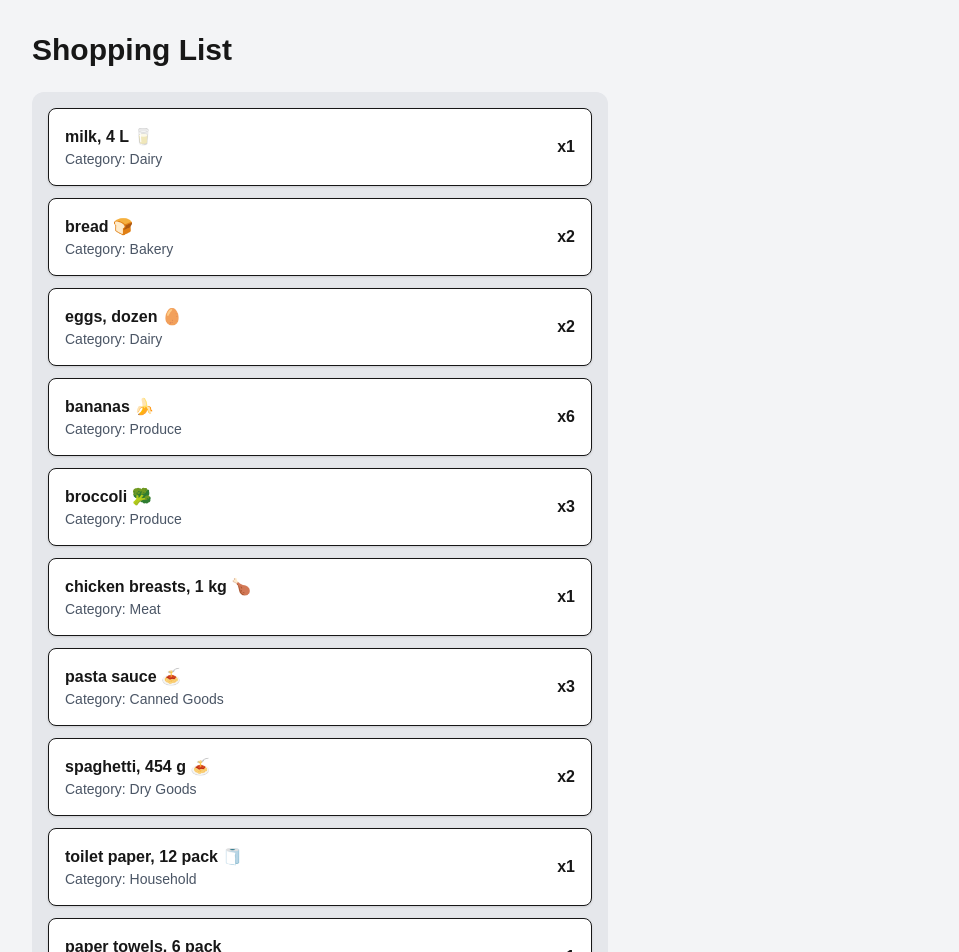
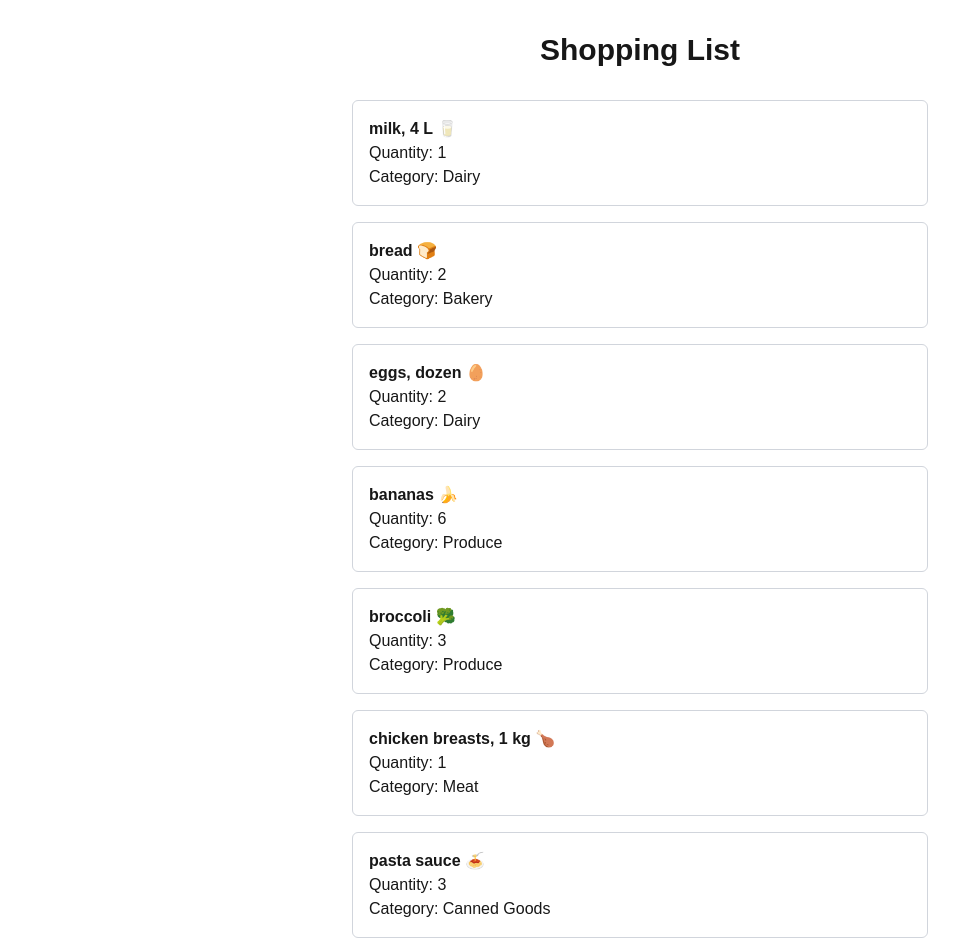
Before and after one commit to S-neha30/cprg306-assignments, a Next.js app: page /week-3 in a window 1280 px wide. Shown: the top 952 px of the page, without its empty margins (0-959 px from the left). Built offline with nearby package versions, Linux system fonts and the light colour scheme.

Commit message:
Update Week 3 grocery components

```diff
--- a/app/week-3/GroceryItem.js
+++ b/app/week-3/GroceryItem.js
@@ -1,13 +1,9 @@
 export default function Item({ name, quantity, category }) {
   return (
-    <li className="flex justify-between items-center bg-white p-4 border rounded-lg shadow-sm">
-      <div>
-        <p className="font-bold">{name}</p>
-        <p className="text-sm text-gray-600 capitalize">
-          Category: {category}
-        </p>
-      </div>
-      <span className="font-semibold">x{quantity}</span>
+    <li className="border border-gray-300 rounded-md p-4 bg-white">
+      <p className="font-semibold">{name}</p>
+      <p>Quantity: {quantity}</p>
+      <p className="capitalize">Category: {category}</p>
     </li>
   );
 }
--- a/app/week-3/GroceryItemList.js
+++ b/app/week-3/GroceryItemList.js
@@ -1,26 +1,95 @@
 import Item from "./GroceryItem";
 
 export default function GroceryItemList() {
-  const item1 = { name: "milk, 4 L 🥛", quantity: 1, category: "dairy" };
-  const item2 = { name: "bread 🍞", quantity: 2, category: "bakery" };
-  const item3 = { name: "eggs, dozen 🥚", quantity: 2, category: "dairy" };
-  const item4 = { name: "bananas 🍌", quantity: 6, category: "produce" };
-  const item5 = { name: "broccoli 🥦", quantity: 3, category: "produce" };
-  const item6 = { name: "chicken breasts, 1 kg 🍗", quantity: 1, category: "meat" };
-  const item7 = { name: "pasta sauce 🍝", quantity: 3, category: "canned goods" };
-  const item8 = { name: "spaghetti, 454 g 🍝", quantity: 2, category: "dry goods" };
-  const item9 = { name: "toilet paper, 12 pack 🧻", quantity: 1, category: "household" };
-  const item10 = { name: "paper towels, 6 pack", quantity: 1, category: "household" };
-  const item11 = { name: "dish soap 🍽️", quantity: 1, category: "household" };
-  const item12 = { name: "hand soap 🧼", quantity: 4, category: "household" };
+  const item1 = {
+    name: "milk, 4 L 🥛",
+    quantity: 1,
+    category: "dairy",
+  };
+
+  const item2 = {
+    name: "bread 🍞",
+    quantity: 2,
+    category: "bakery",
+  };
+
+  const item3 = {
+    name: "eggs, dozen 🥚",
+    quantity: 2,
+    category: "dairy",
+  };
+
+  const item4 = {
+    name: "bananas 🍌",
+    quantity: 6,
+    category: "produce",
+  };
+
+  const item5 = {
+    name: "broccoli 🥦",
+    quantity: 3,
+    category: "produce",
+  };
+
+  const item6 = {
+    name: "chicken breasts, 1 kg 🍗",
+    quantity: 1,
+    category: "meat",
+  };
+
+  const item7 = {
+    name: "pasta sauce 🍝",
+    quantity: 3,
+    category: "canned goods",
+  };
+
+  const item8 = {
+    name: "spaghetti, 454 g 🍝",
+    quantity: 2,
+    category: "dry goods",
+  };
+
+  const item9 = {
+    name: "toilet paper, 12 pack 🧻",
+    quantity: 1,
+    category: "household",
+  };
+
+  const item10 = {
+    name: "paper towels, 6 pack",
+    quantity: 1,
+    category: "household",
+  };
+
+  const item11 = {
+    name: "dish soap 🍽️",
+    quantity: 1,
+    category: "household",
+  };
+
+  const item12 = {
+    name: "hand soap 🧼",
+    quantity: 4,
+    category: "household",
+  };
 
   const items = [
-    item1, item2, item3, item4, item5, item6,
-    item7, item8, item9, item10, item11, item12
+    item1,
+    item2,
+    item3,
+    item4,
+    item5,
+    item6,
+    item7,
+    item8,
+    item9,
+    item10,
+    item11,
+    item12,
   ];
 
   return (
-    <ul className="space-y-3">
+    <ul className="space-y-4">
       {items.map((item, index) => (
         <Item
           key={index}
--- a/app/week-3/page.js
+++ b/app/week-3/page.js
@@ -2,10 +2,10 @@ import GroceryItemList from "./GroceryItemList";
 
 export default function Page() {
   return (
-    <main className="min-h-screen bg-gray-100 p-8">
-      <h1 className="text-3xl font-bold mb-6">Shopping List</h1>
+    <main className="min-h-screen p-8">
+      <h1 className="text-3xl font-bold text-center mb-8">Shopping List</h1>
 
-      <div className="max-w-xl bg-gray-200 p-4 rounded-xl">
+      <div className="max-w-xl mx-auto">
         <GroceryItemList />
       </div>
     </main>
```
